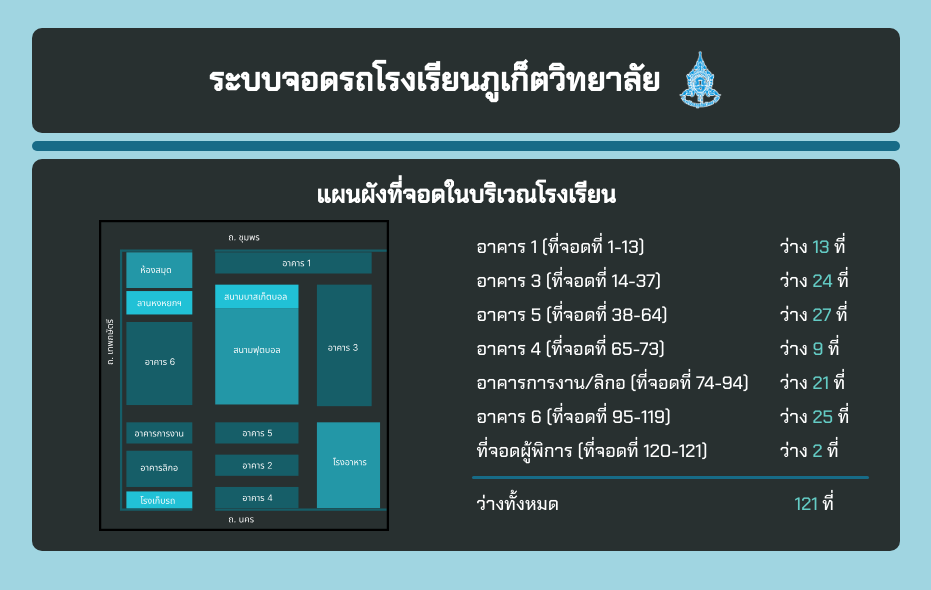
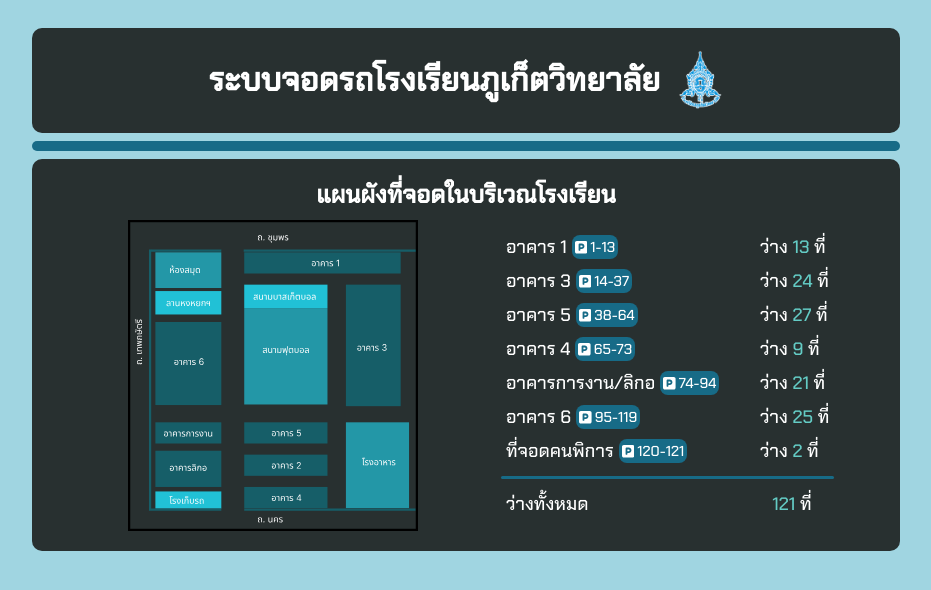
Before and after one commit to bencinn/School-Parking-Project, a SvelteKit app in the folder sveltekit/: page / in a window 1280 px wide. Shown: the top 590 px of the page, without its empty margins (174-1105 px from the left). Built offline with nearby package versions, Linux system fonts and the light colour scheme; no server answers; the database is empty.

Commit message:
Added Customizable Zoning

```diff
--- a/sveltekit/src/lib/slotconfig.ts
+++ b/sveltekit/src/lib/slotconfig.ts
@@ -1,12 +1,31 @@
 export const ParkingZone = [
     {
-        name: "Building 1",
-        slot: [1, 2, 3, 4, 5, 6],
+        name: "อาคาร 1",
+        start: 1,
+        end: 13
     }, {
-        name: "Building 2",
-        slot: [7, 8, 9, 10, 11, 12],
+        name: "อาคาร 3",
+        start: 14,
+        end: 37
     }, {
-        name: "Building 3",
-        slot: [13, 14, 15, 16, 17, 18],
+        name: "อาคาร 5",
+        start: 38,
+        end: 64
+    }, {
+        name: "อาคาร 4",
+        start: 65,
+        end: 73
+    }, {
+        name: "อาคารการงาน/ลิกอ",
+        start: 74,
+        end: 94
+    }, {
+        name: "อาคาร 6",
+        start: 95,
+        end: 119
+    }, {
+        name: "ที่จอดคนพิการ",
+        start: 120,
+        end: 121
     }
 ];
--- a/sveltekit/src/routes/+page.server.js
+++ b/sveltekit/src/routes/+page.server.js
@@ -1,14 +1,16 @@
 import { database } from '$lib/supabaseClient';
 import { SupabaseClient } from '@supabase/supabase-js';
+import { ParkingZone } from '$lib/slotconfig';
 
 export async function load({ params }) {
   const { data } = await database.from('Parking_lot').select('parked_where');
   const { data: announcement, error } = await database.from('announcement').select('*').filter('start_date', 'lte', new Date().toISOString().split('T')[0]).filter('end_date', 'gte', new Date().toISOString()).filter('end_date', 'gte', new Date().toISOString());
-  console.log(announcement);
+  //console.log(announcement);
   console.log(error);
   return {
     Parking_lot: data ?? [],
     slug: params.slug,
     announcement: announcement !== null ? announcement[0] || null : null,
+    zones: ParkingZone,
   };
 }
--- a/sveltekit/src/routes/+page.svelte
+++ b/sveltekit/src/routes/+page.svelte
@@ -1,69 +1,37 @@
 <script>
 	export let data;
-	let { Parking_lot, slug, announcement } = data;
+	let { Parking_lot, slug, announcement, zones } = data;
 	const sluggish = slug;
 
-	let full1 = 0,
-		full2 = 0,
-		full3 = 0,
-		full4 = 0,
-		full5 = 0,
-		full6 = 0,
-		full7 = 0;
+	let slots = zones[zones.length - 1].end;
+	let full = [], vacant = [];
+	for (let i = 0; i < zones.length; i++) {
+		full[i] = 0;
+		vacant[i] = 0;
+	}
+	console.log(slots);
 
 	for (let i = 0; i < Parking_lot.length; i++) {
-		if (1 <= parseInt(Parking_lot[i].parked_where) && parseInt(Parking_lot[i].parked_where) <= 13) {
-			full1++;
-		} else if (
-			14 <= parseInt(Parking_lot[i].parked_where) &&
-			parseInt(Parking_lot[i].parked_where) <= 37
-		) {
-			full2++;
-		} else if (
-			38 <= parseInt(Parking_lot[i].parked_where) &&
-			parseInt(Parking_lot[i].parked_where) <= 64
-		) {
-			full3++;
-		} else if (
-			65 <= parseInt(Parking_lot[i].parked_where) &&
-			parseInt(Parking_lot[i].parked_where) <= 73
-		) {
-			full4++;
-		} else if (
-			74 <= parseInt(Parking_lot[i].parked_where) &&
-			parseInt(Parking_lot[i].parked_where) <= 94
-		) {
-			full5++;
-		} else if (
-			95 <= parseInt(Parking_lot[i].parked_where) &&
-			parseInt(Parking_lot[i].parked_where) <= 119
-		) {
-			full6++;
-		} else if (
-			120 <= parseInt(Parking_lot[i].parked_where) &&
-			parseInt(Parking_lot[i].parked_where) <= 121
-		) {
-			full7++;
+		for (let j = 0; j < zones.length; j++) {
+			if (zones[j].start <= Parking_lot[i].parked_where && Parking_lot[i].parked_where <= zones[j].end) full[j]++;
+			vacant[j] = zones[j].end - zones[j].start + 1 - full[j];
 		}
 	}
 
-	let v1 = 13,
-		v2 = 24,
-		v3 = 27,
-		v4 = 9,
-		v5 = 21,
-		v6 = 25,
-		v7 = 2;
+	if (Parking_lot.length == 0) {
+		for (let j = 0; j < zones.length; j++) {
+			vacant[j] = zones[j].end - zones[j].start + 1;
+			console.log(`Zone ${j + 1} -> ${zones[j].end - zones[j].start + 1}`);
+		}
+	}
 
-	v1 -= full1;
-	v2 -= full2;
-	v3 -= full3;
-	v4 -= full4;
-	v5 -= full5;
-	v6 -= full6;
-	v7 -= full7;
+	let vacantAll = slots - Parking_lot.length;
 
-	let vall = 121 - Parking_lot.length;
+	let iter = -1;
+	let count = () => {
+		iter++;
+		return iter;
+	}
 </script>
 
   {#if announcement !== null}
@@ -83,39 +51,25 @@
 	<img src="/map.svg" alt="School Map" style="display: block;" />
 	<div>
 		<div id="parkinfo">
-			<div>อาคาร 1 (ที่จอดที่ 1-13)</div>
-			<span />
-			<div>ว่าง <span style="color: var(--tri)">{v1}</span> ที่</div>
-
-			<div>อาคาร 3 (ที่จอดที่ 14-37)</div>
-			<span />
-			<div>ว่าง <span style="color: var(--tri)">{v2}</span> ที่</div>
-
-			<div>อาคาร 5 (ที่จอดที่ 38-64)</div>
-			<span />
-			<div>ว่าง <span style="color: var(--tri)">{v3}</span> ที่</div>
-
-			<div>อาคาร 4 (ที่จอดที่ 65-73)</div>
-			<span />
-			<div>ว่าง <span style="color: var(--tri)">{v4}</span> ที่</div>
-
-			<div>อาคารการงาน/ลิกอ (ที่จอดที่ 74-94)</div>
-			<span />
-			<div>ว่าง <span style="color: var(--tri)">{v5}</span> ที่</div>
-
-			<div>อาคาร 6 (ที่จอดที่ 95-119)</div>
-			<span />
-			<div>ว่าง <span style="color: var(--tri)">{v6}</span> ที่</div>
-
-			<div>ที่จอดผู้พิการ (ที่จอดที่ 120-121)</div>
-			<span />
-			<div>ว่าง <span style="color: var(--tri)">{v7}</span> ที่</div>
+			{#each zones as zone}
+				<div style="display: flex; gap:5px">
+					{zone.name}
+					<div id="zoneslot">
+						<svg xmlns="http://www.w3.org/2000/svg" height="1em" viewBox="0 0 448 512" style="fill: white">
+							<path d="M64 32C28.7 32 0 60.7 0 96V416c0 35.3 28.7 64 64 64H384c35.3 0 64-28.7 64-64V96c0-35.3-28.7-64-64-64H64zM192 256h48c17.7 0 32-14.3 32-32s-14.3-32-32-32H192v64zm48 64H192v32c0 17.7-14.3 32-32 32s-32-14.3-32-32V288 168c0-22.1 17.9-40 40-40h72c53 0 96 43 96 96s-43 96-96 96z"/>
+						</svg>
+						{zone.start}-{zone.end}
+					</div>
+				</div>
+				<span />
+				<div>ว่าง <span style="color: var(--tri)">{vacant[count()]}</span> ที่</div>
+			{/each}
 		</div>
 		<hr style="height: 3px; width: 110%;" />
 		<div id="parkinfo" style="grid-template-rows: 1fr; grid-template-columns: 64.5% 12% 23.5%;">
 			<div>ว่างทั้งหมด</div>
 			<span />
-			<div><span style="color: var(--tri)">{vall}</span> ที่</div>
+			<div><span style="color: var(--tri)">{vacantAll}</span> ที่</div>
 		</div>
 	</div>
 </div>
--- a/sveltekit/src/routes/app.css
+++ b/sveltekit/src/routes/app.css
@@ -474,7 +474,6 @@ input[type='checkbox']:checked {
 	display: grid;
 	align-items: center;
 	grid-template-columns: 68% 5% 27%;
-	grid-template-rows: 1fr 1fr 1fr 1fr 1fr 1fr 1fr;
 }
 
 #parkinfo > div {
@@ -500,3 +499,16 @@ input[type='checkbox']:checked {
 	margin: 2px 0 0 0;
 	font-size: 15px;
 }
+
+#zoneslot {
+	background-color: var(--sec);
+	color: white;
+	border-radius: 8px;
+	padding: 3px;
+	display: flex;
+	gap: 3px;
+	justify-content: center;
+	align-items: center;
+	font-size: .9rem;
+	font-weight: 550;
+}
```
